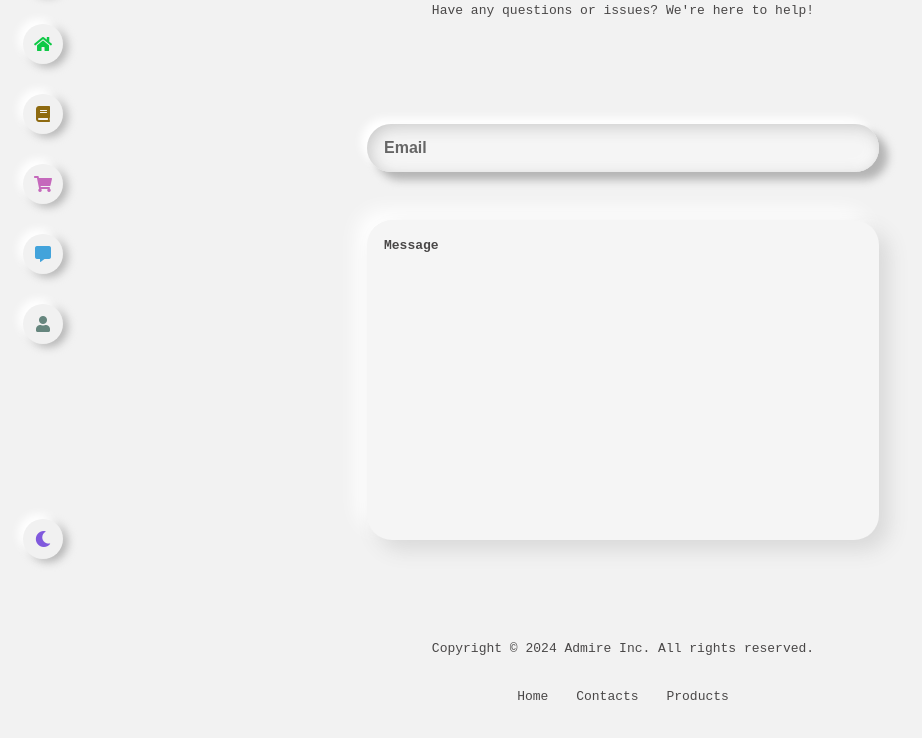
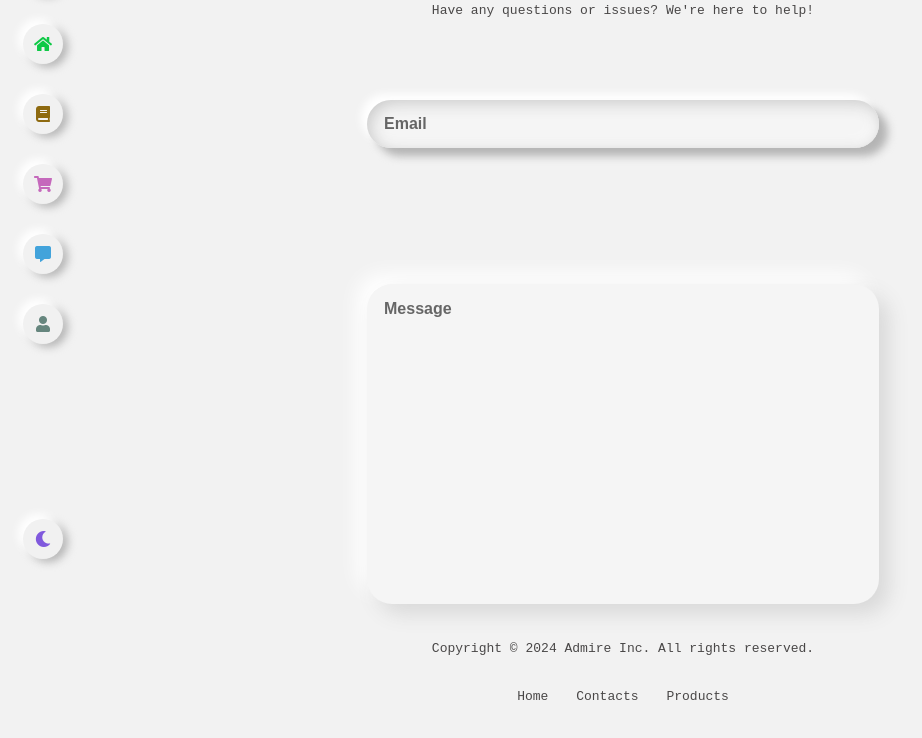
Before and after one commit to TruDan12345/trudan12345.github.io, a website: page contact.html in a window 1280 px wide. Shown: the part 116-854 px from the top of the page, without its empty margins (17-939 px from the left). Drawn offline with Linux system fonts and the light colour scheme.

Commit message:
Added Message User Input

```diff
--- a/contact.html
+++ b/contact.html
@@ -21,7 +21,7 @@
             transition: background-color 0.5s ease-in-out, box-shadow 0.5s ease-in-out;
             /* Adjust opacity as needed */
             position: absolute;
-            top: 33%;
+            top: 30%;
             left: 50%;
             transform: translate(-50%, -50%);
             z-index: 1;
@@ -39,12 +39,14 @@
         }
 
         .light-mode .middle-bar input::placeholder {
-            color: #666; /* Adjust placeholder color for light mode */
+            color: #666;
+            /* Adjust placeholder color for light mode */
         }
 
         /* Dark mode placeholder color */
         .dark-mode .middle-bar input::placeholder {
-            color: #ccc; /* Adjust placeholder color for dark mode */
+            color: #ccc;
+            /* Adjust placeholder color for dark mode */
         }
 
         .light-mode .middle-bar {
@@ -74,12 +76,33 @@
             transition: background-color 0.5s ease-in-out, box-shadow 0.5s ease-in-out;
             /* Adjust color and opacity as needed */
             position: absolute;
-            top: 62%;
+            top: 70%;
             /* Position it right below the middle bar */
             left: 50%;
             transform: translate(-50%, -50%);
             z-index: 1;
             /* Ensure the bar is above other elements */
+            cursor: text;
+        }
+
+        .lower-bar input {
+            width: 100%;
+            height: 100%;
+            border: none;
+            background: transparent;
+            outline: none;
+            font-size: 16px;
+        }
+
+        .light-mode .lower-bar input::placeholder {
+            color: #666;
+            /* Adjust placeholder color for light mode */
+        }
+
+        /* Dark mode placeholder color */
+        .dark-mode .lower-bar input::placeholder {
+            color: #ccc;
+            /* Adjust placeholder color for dark mode */
         }
 
         .light.moved {
@@ -112,11 +135,20 @@
         }
 
         /* Additional CSS for the prompt */
-        .prompt {
-            position: absolute;
+        .middle-bar input.prompt {
+            position: relative;
             left: 15px;
             /* Adjust the left position as needed */
             top: 50%;
+            transform: translateY(-50%);
+            font-weight: bold;
+        }
+
+        .lower-bar input.prompt {
+            position: relative;
+            left: 15px;
+            /* Adjust the left position as needed */
+            top: 25px;
             transform: translateY(-50%);
             font-weight: bold;
         }
@@ -146,10 +178,10 @@
     </div>
 
     <div class="button1 light"
-        style="width: 40%; height: 6%; border-radius: 25px; position: absolute; top: 32.2%; left: 49.5%; transform: translate(-50%, -50%);">
+        style="width: 40%; height: 6%; border-radius: 25px; position: absolute; top: 29.2%; left: 49.5%; transform: translate(-50%, -50%);">
     </div>
     <div class="button1 shadow"
-        style="width: 40%; height: 6%; border-radius: 25px; position: absolute; top: 34%; left: 50.7%; transform: translate(-50%, -50%);">
+        style="width: 40%; height: 6%; border-radius: 25px; position: absolute; top: 31%; left: 50.7%; transform: translate(-50%, -50%);">
     </div>
     <div class="middle-bar" id="middleBar">
         <input type="text" class="prompt" placeholder="Email">
@@ -157,9 +189,10 @@
 
 
 
-    <div class="lower-bar">
-        <span class="prompt" style="position: absolute; top: 25px; left: 17px; font-weight: bold;">Message</span>
+    <div class="lower-bar" id="lowerBar">
+        <input type="text" class="prompt" placeholder="Message">
     </div>
+
 
 
     <div class="circle shadow" style="top: 163px;"></div>
@@ -248,6 +281,11 @@
         middleBar.addEventListener('click', function () {
             middleBar.querySelector('input').focus();
         });
+
+        const lowerBar = document.getElementById('lowerBar');
+        lowerBar.addEventListener('click', function () {
+            lowerBar.querySelector('input').focus();
+        });
     </script>
     <script src="theme.js"></script>
 </body>
```
